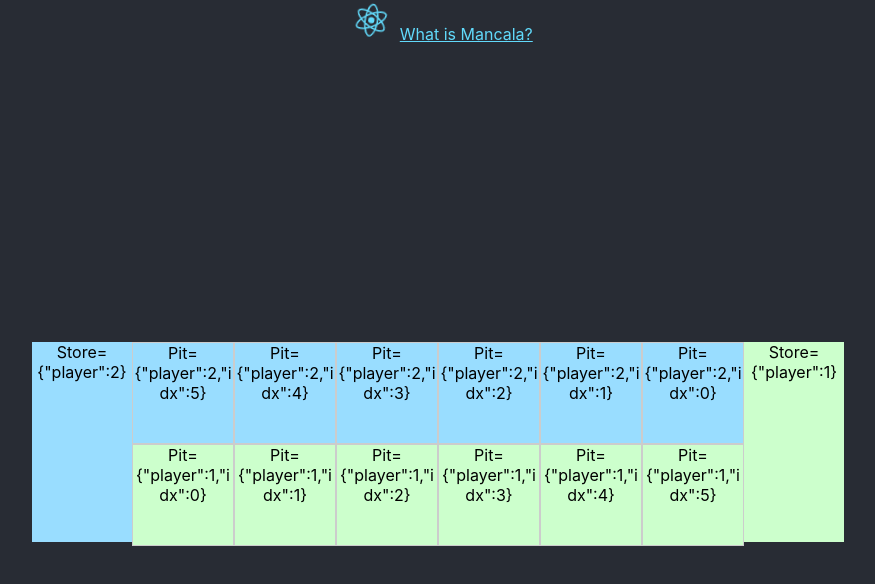
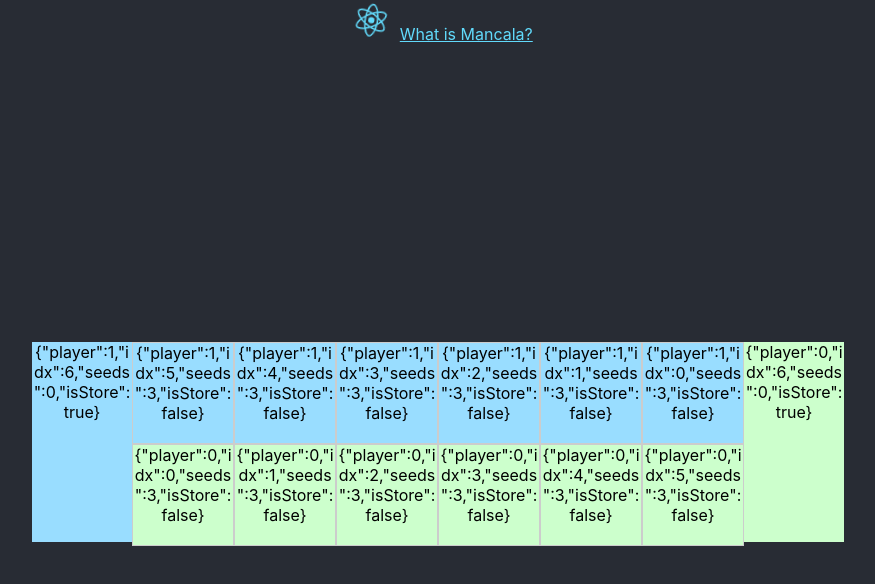
Before and after one commit to jedi1118/mancala-react, a React (Create React App) app: page / in a window 1280 px wide. Shown: the top 584 px of the page, without its empty margins (202-1077 px from the left). Built offline with nearby package versions, Linux system fonts and the light colour scheme.

Commit message:
spearate ui components and data

```diff
--- a/src/Mancala.js
+++ b/src/Mancala.js
@@ -8,26 +8,51 @@ class Mancala extends React.Component {
     constructor(props) {
         super(props);
 
-        this.state ={
-            data: props
+        this.DEFAULT_SEEDS = 3;// initial seeds to start with
+        this.MAX_PITS = 6;
+        let player1Pits = [], player2Pits = [];
+        // generate "pits"
+        for (let i = 0; i < this.MAX_PITS; i++) {
+            player1Pits.push(this.getPitData(0, i, this.DEFAULT_SEEDS));
+            player2Pits.push(this.getPitData(1, i, this.DEFAULT_SEEDS));
+        }
+        // add "store" to the end
+        player1Pits.push(this.getPitData(0, this.MAX_PITS, 0, true));
+        player2Pits.push(this.getPitData(1, this.MAX_PITS, 0, true));
+
+        this.state = {
+            data: [player1Pits, player2Pits]// array, so we can access player data by player id
+        };
+    }
+    // generate pit data, we will consider "store" to be a special "pit",
+    // this makes coding rule easier...?
+    // 1. the active player can access all pits(pits belongs to either player)
+    // 2. except the store belongs to other player - check if active player id is same as store player id
+    getPitData(player, idx, seeds, isStore) {
+        return {
+            player: player,
+            idx: idx,
+            seeds: seeds,
+            isStore: isStore || false
         };
     }
     render() {
-        const MAX_PITS = 6;
-        let player1Pits = [], player2Pits = [];
-        for (let i = 0; i < MAX_PITS; i++) {
-            player1Pits.push(<Pit config={{player: 1, idx: i}}/>);
-            player2Pits.push(<Pit config={{player: 2, idx: i}}/>);
+        // generate UI components
+        let player1UI = [], player2UI = [];
+        for (let i = 0; i < this.MAX_PITS; i++) {
+            player1UI.push(<Pit config={this.state.data[0][i]}/>);
+            player2UI.push(<Pit config={this.state.data[1][i]}/>);
         }
+        player2UI.reverse();
         // pit order goes counter clockwise, need to reverse the other side
-        player2Pits.reverse();
+        // this.state[1].reverse();
         return <div id="mancala-game">
-                    <Store config={{player: 2}}/>
+                    <Store config={this.state.data[1][this.MAX_PITS]}/>
                     <div className="pit-container">
-                        <ul>{player2Pits}</ul>
-                        <ul>{player1Pits}</ul>
+                        <ul>{player2UI}</ul>
+                        <ul>{player1UI}</ul>
                     </div>
-                    <Store config={{player: 1}}/>
+                    <Store config={this.state.data[0][this.MAX_PITS]}/>
                 </div>;
     }
 }
--- a/src/Pit.js
+++ b/src/Pit.js
@@ -11,7 +11,7 @@ class Pit extends React.Component {
         console.log('1@@@', this.state.config);
     }
     render() {
-        return <li className={`pit player${this.state.config.player}`}><div>Pit={JSON.stringify(this.state.config)}</div></li>
+        return <li className={`pit player${this.state.config.player}`}><div>{JSON.stringify(this.state.config)}</div></li>
     }
 }
 
--- a/src/Store.js
+++ b/src/Store.js
@@ -11,7 +11,7 @@ class Store extends React.Component {
     }
     render() {
         console.log('store', this.state.config.player);
-        return <div className={`store player${this.state.config.player}`}>Store={JSON.stringify(this.state.config)}</div>
+        return <div className={`store player${this.state.config.player}`}>{JSON.stringify(this.state.config)}</div>
     }
 }
 
--- a/src/mancala.css
+++ b/src/mancala.css
@@ -13,9 +13,9 @@ ul {
     margin: 0;
     /* display: inline; */
 }
-.player1 {
+.player0 {
     background-color: #ccffcc;
 }
-.player2 {
+.player1 {
     background-color: #99ddff;
 }
--- a/src/store.css
+++ b/src/store.css
@@ -3,4 +3,5 @@
     height: 200px;
     /* border: 1px solid red; */
     float: left;
+    word-wrap: break-word;
 }
```
